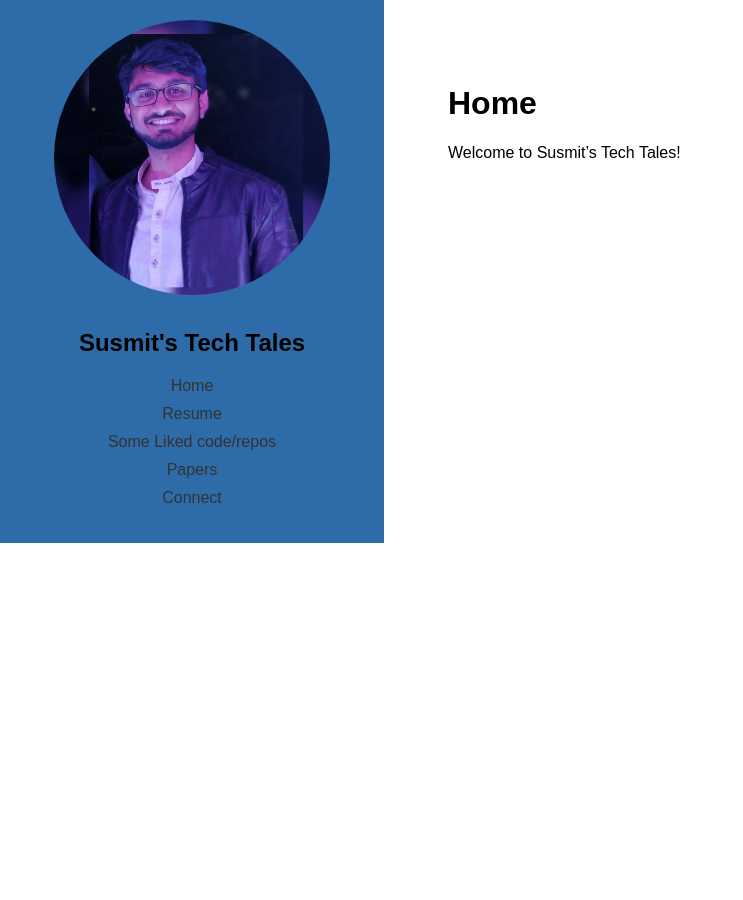
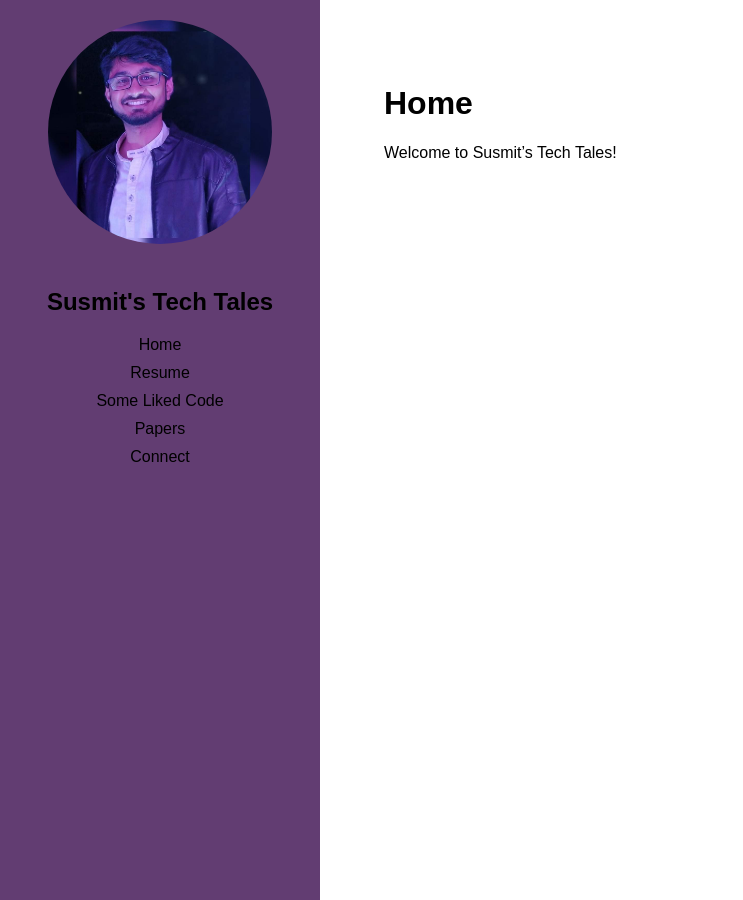
Before and after one commit to Sryborg/sryborg.github.io, a Jekyll site: the page built from index.md, in a window 1280 px wide. Shown: the whole page, without its empty margins (0-743 px from the left). Built offline with Jekyll 4.4.1, drawn with Linux system fonts in a browser that asks for light colours.

Commit message:
updating resume

```diff
--- a/_includes/sidebar.html
+++ b/_includes/sidebar.html
@@ -4,7 +4,7 @@
     <ul>
         <li><a href="{{ '/' | relative_url }}">Home</a></li>
         <li><a href="{{ '/resume.html' | relative_url }}">Resume</a></li>
-        <li><a href="{{ '/awesome-repos.html' | relative_url }}">Some Liked code/repos</a></li>
+        <li><a href="{{ '/awesome-repos.html' | relative_url }}">Some Liked Code</a></li>
         <li><a href="{{ '/papers.html' | relative_url }}">Papers</a></li>
         <li><a href="{{ '/connect.html' | relative_url }}">Connect</a></li>
     </ul>
--- a/assets/styles.css
+++ b/assets/styles.css
@@ -1,6 +1,7 @@
 body {
     font-family: Arial, sans-serif;
     display: flex;
+    height: 100vh; /* Ensure the body takes the full height of the viewport */
     margin: 0;
     padding: 0;
 }
@@ -8,20 +9,22 @@ body {
 .wrapper {
     display: flex;
     width: 100%;
+    height: 100%; /* Ensure the wrapper takes the full height of the page */
 }
 
 .sidebar {
-    width: 30%;
-    background-color: #2e6ca9;
+    width: 25%; /* Make the sidebar narrower */
+    background-color: #623d72;
     padding: 20px;
     box-sizing: border-box;
     text-align: center; /* Center the profile photo */
+    overflow-y: auto; /* Allow scrolling if content overflows */
 }
 
 .sidebar .profile-photo {
     width: 80%;
-    border-radius: 50%;
-    margin-bottom: 3%; /* Space between the photo and the title */
+    border-radius: 50%; /* Make the image circular */
+    margin-bottom: 20px; /* Space between the photo and the title */
 }
 
 .sidebar h2 {
@@ -38,7 +41,7 @@ body {
 }
 
 .sidebar ul li a {
-    color: #333;
+    color: rgb(0, 0, 0);
     text-decoration: none;
 }
 
@@ -47,7 +50,8 @@ body {
 }
 
 .content {
-    width: 70%;
+    width: 75%; /* Adjust the content width accordingly */
     padding: 5%;
     box-sizing: border-box;
+    overflow-y: auto; /* Allow scrolling if content overflows */
 }
```
